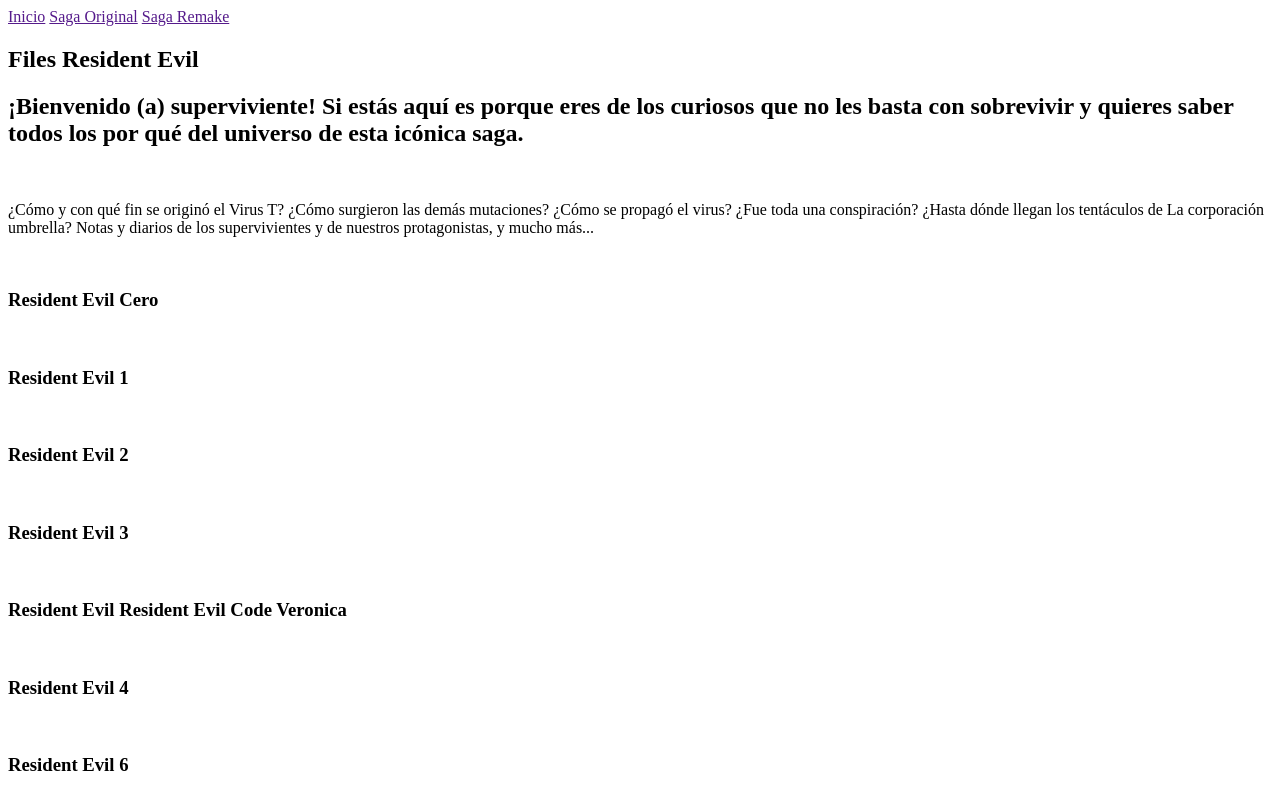
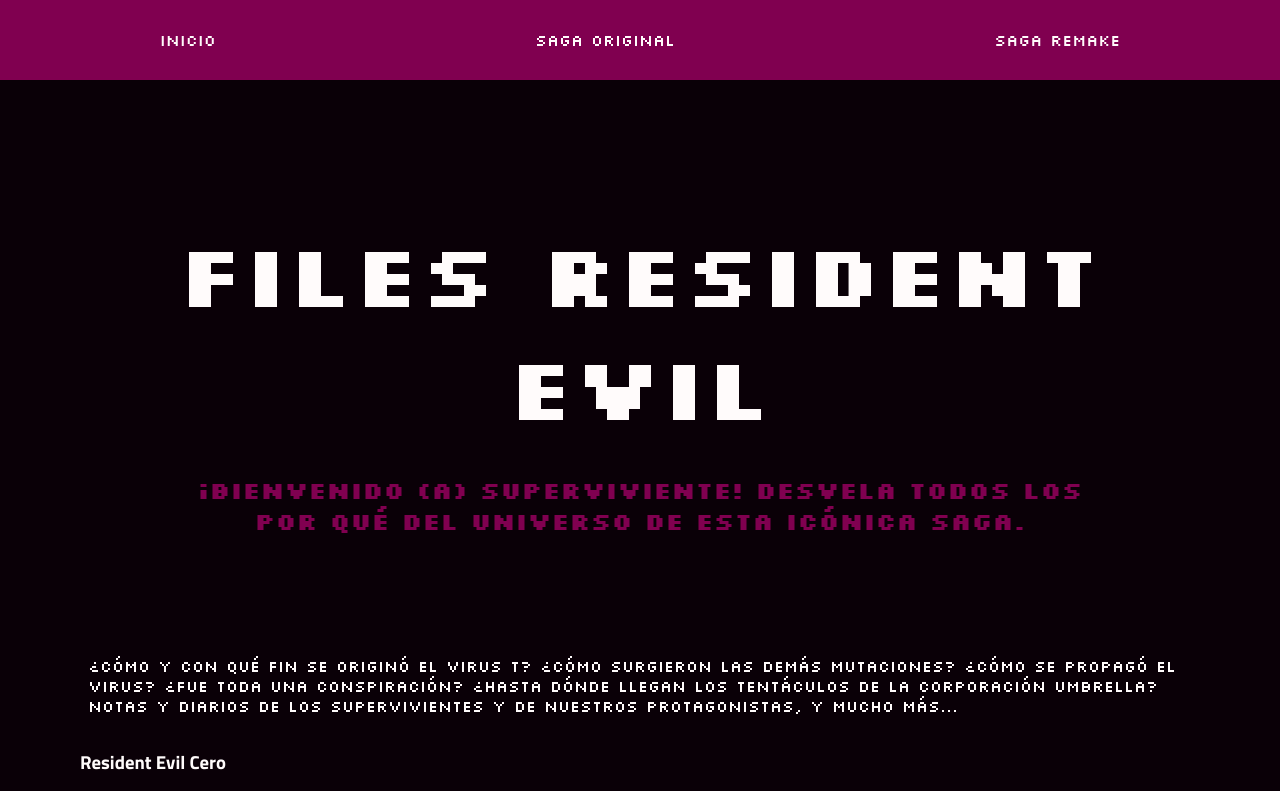
Before and after one commit to airamrl/files-resident-evil-, a plain HTML site: page index.html in a window 1280 px wide. Shown: the top 791 px of the page. Drawn offline with Linux system fonts and the light colour scheme; a web font is replaced by a local one.

Commit message:
Actualiza los archivos index.html y estyles.css

```diff
--- a/index.html
+++ b/index.html
@@ -4,23 +4,24 @@
     <meta charset="UTF-8">
     <meta name="viewport" content="width=device-width, initial-scale=1.0">
     <title>Files Resident Evil</title>
-    <style src="styles.css"></style>
+    <link rel="stylesheet" href="styles.css">
 </head>
 <body>
-    <header>
-        <nav class="menú_principal">
-            <a class="menú_principal_enlace" href="">Inicio</a>
-            <a class="menú_principal_enlace" href="">Saga Original</a>
-            <a class="menú_principal_enlace" href="">Saga Remake</a>
-
-
+    <header class="menu">
+        <nav >
+            <li class="menu_principal" >
+                <ul><a class="menu_principal_enlace" href="">Inicio</a></ul>
+                <ul><a class="menu_principal_enlace" href="">Saga Original</a></ul>
+                <ul><a class="menu_principal_enlace" href="">Saga Remake</a></ul>
+            </li>
         </nav>
     </header>
+
     <main class="principal">
         <section class="principal_bienvenida">
             <div class="principal_bienvenida_texto">
                 <h1 class="principal_bienvenida_titulares">Files Resident Evil </h1>
-                <h2 class="principal_bienvenida_h2_titulo">¡Bienvenido (a) superviviente! Si estás aquí es porque eres de los curiosos que no les basta con sobrevivir y quieres saber todos  los por qué del universo de esta icónica saga. </h2>
+                <h2 class="principal_bienvenida_h2_titulo">¡Bienvenido (a) superviviente! Desvela todos  los por qué del universo de esta icónica saga. </h2>
             </div>
             <div class="principal_bienvenida_imagen_principal">
                 <img src="" alt="">
@@ -67,9 +68,11 @@
         </section>
 
     </main>
+
     <footer>
         <nav class="menu_footer">
             <a class="menu_footer_enlaces" href="">Coopyright</a>
+
 
         </nav>
     </footer>
--- a/styles.css
+++ b/styles.css
@@ -0,0 +1,100 @@
+
+@import url('https://fonts.googleapis.com/css2?family=Monoton&family=Silkscreen:wght@400;700&display=swap');
+
+@import url('https://fonts.googleapis.com/css2?family=Jaro:opsz@6..72&family=Silkscreen:wght@400;700&family=Titillium+Web:ital,wght@0,200;0,300;0,400;0,600;0,700;0,900;1,200;1,300;1,400;1,600;1,700&display=swap');
+
+
+
+* {
+    padding: 0px;
+    margin: 0px;
+    box-sizing: border-box;
+}
+
+
+body {
+    --color-principal: #0a0007;
+    --color-secundario: #1D0036;
+    --color-terciario: #800050;
+
+    --color-titulares: #F50D41;
+    --color-destacados: #cccdff;
+    --color-parrafos: #fffbfb;
+
+
+    --fuente-titulares: "Silkscreen", sans-serif;
+    --fuente-parrafos: "Titillium Web", sans-serif;
+
+    --size-titulares: 5.5rem;
+    --size-destacados: 1.5rem;
+    --size-parrafos:  1rem;
+
+    font-family: var(--fuente-parrafos);
+
+
+
+}
+.menu {
+    background-color: var(--color-terciario);
+
+
+}
+.menu_principal {
+    height: 5rem;
+    display: flex;
+    flex-direction: row;
+    justify-content: space-around;
+    align-items: center;
+}
+
+.menu_principal_enlace {
+    color: var(--color-parrafos);
+    text-decoration: none;
+    font-family: var(--fuente-titulares);
+
+}
+
+.principal {
+    padding: 5rem;
+    background-color: var(--color-principal);
+    color: var(--color-parrafos);
+
+}
+
+.principal_bienvenida {
+
+    padding: 1.5rem;
+    margin: 2rem;
+
+
+}
+
+.principal_bienvenida_texto {
+    display: flex;
+    flex-direction: column;
+    align-items: center;
+}
+.principal_bienvenida_titulares {
+    font-family: var(--fuente-titulares);
+    font-size: var(--size-titulares);
+    text-align: center;
+
+
+}
+
+.principal_bienvenida_h2_titulo {
+    padding: 2rem;
+    font-family: var(--fuente-titulares);
+    font-size: var(--size-destacados);
+    text-align: center;
+    color: var(--color-terciario);
+}
+
+.enganche {
+    padding: 0.5rem;
+    display: flex;
+    justify-content: center;
+    align-items: center;
+
+    font-family: var(--fuente-titulares);
+}
```
